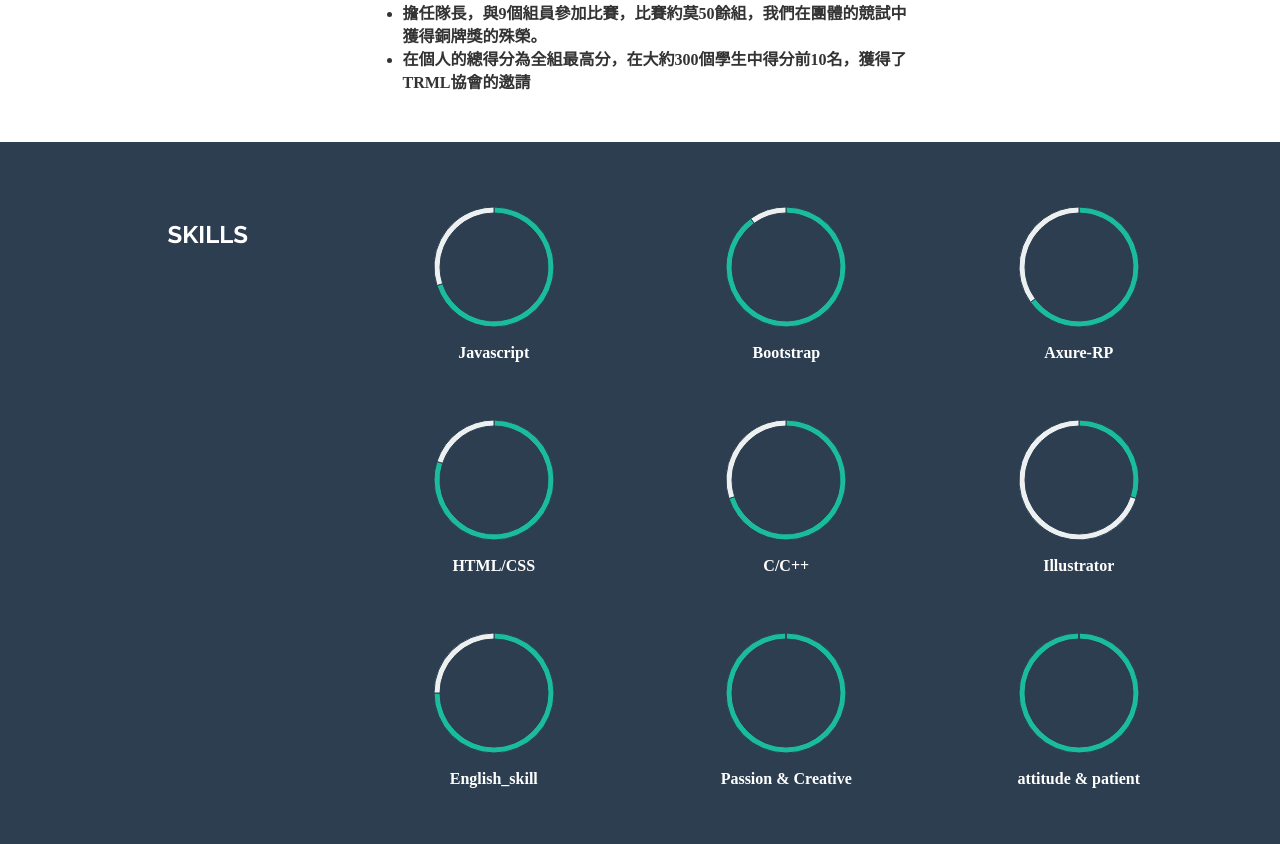
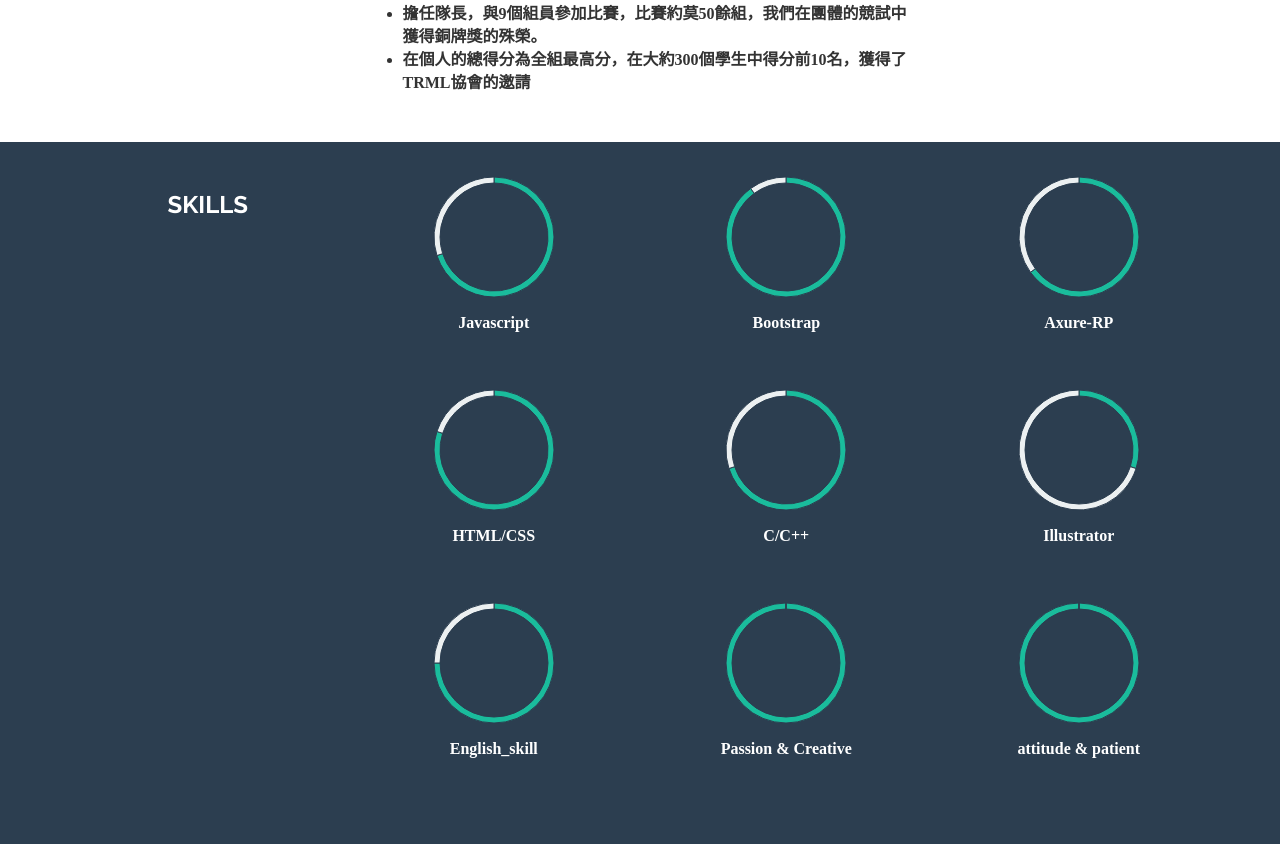
Before and after one commit to Chihengwang/Resume, a plain HTML site: page index.html in a window 1280 px wide. Shown: the part 2675-3519 px from the top of the page. Drawn offline with Linux system fonts and the light colour scheme; a web font is replaced by a local one.

Commit message:
reminder

```diff
--- a/assets/css/main.css
+++ b/assets/css/main.css
@@ -207,8 +207,8 @@ h3{
 
 #skillswrap {
 	background: #2c3e50;
-	padding-top: 60px;
-	padding-bottom: 60px;
+	padding-top: 30px;
+	padding-bottom: 30px;
 	color: white;
 }
 
```
Also changed, not shown: 1 other file.
